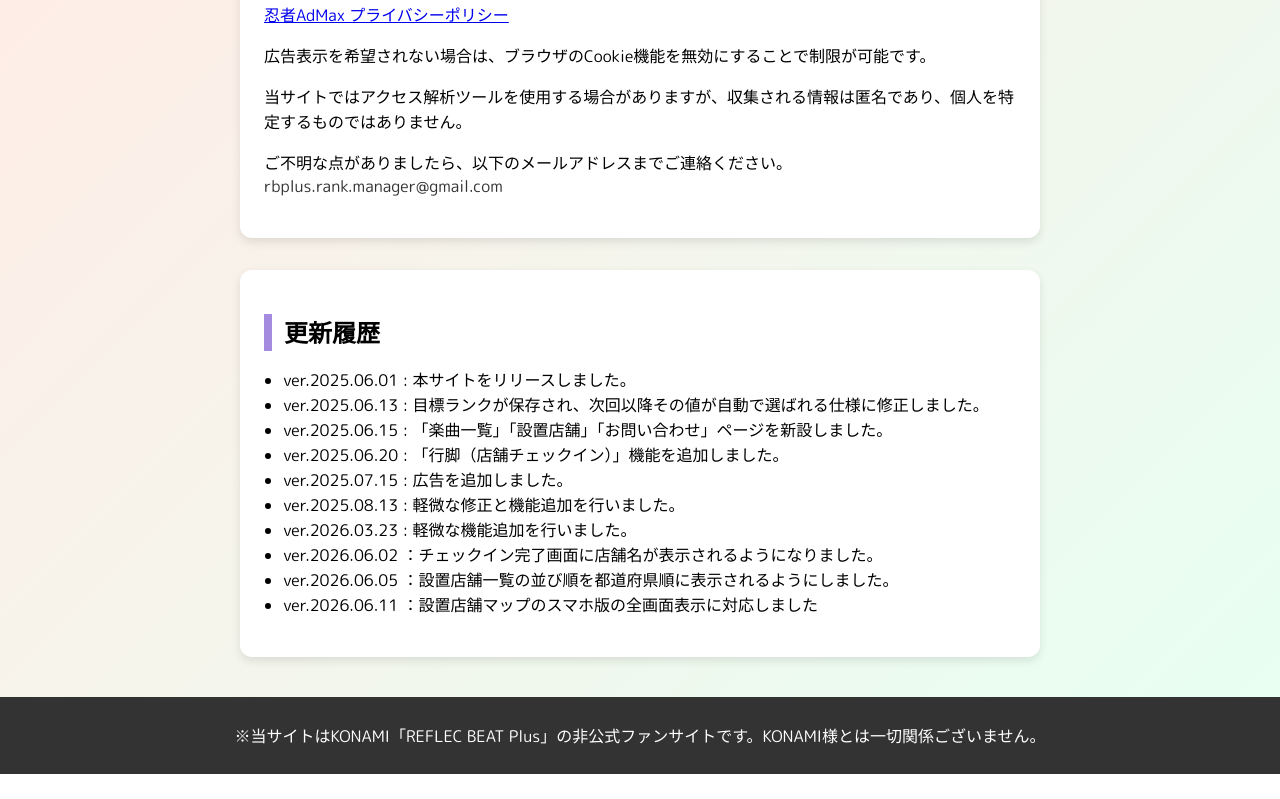
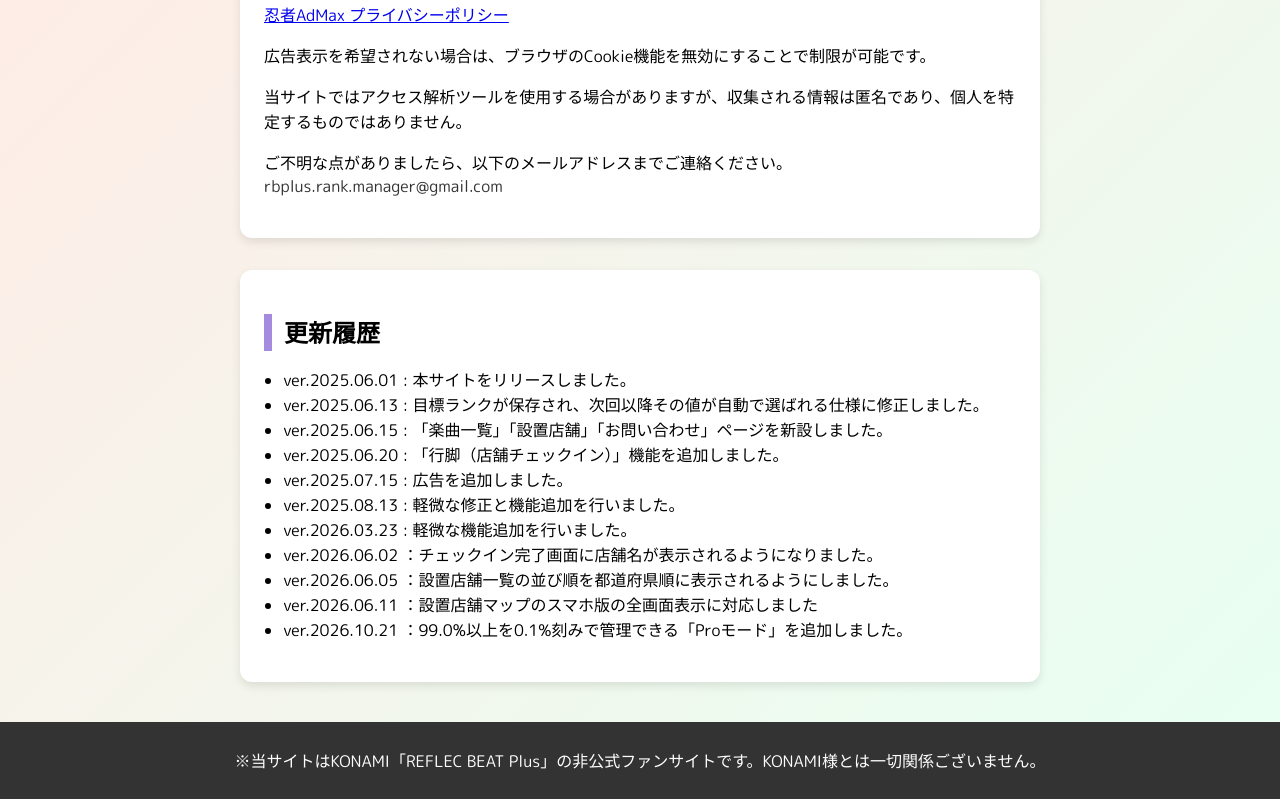
Before and after one commit to misato729/score-manager-frontend, a Vue app: page / in a window 1280 px wide. Shown: the part 2219-3018 px from the top of the page. Before the commit the page ends 2993 px from the top, so only its background shows below. Built offline with nearby package versions, Linux system fonts and the light colour scheme; no server answers; what @fawmi/vue-google-maps would draw is missing.

Commit message:
Add Pro mode to the homepage update history

```diff
--- a/src/views/Top.vue
+++ b/src/views/Top.vue
@@ -110,6 +110,7 @@
         <li>ver.2026.06.02 ：チェックイン完了画面に店舗名が表示されるようになりました。</li>
         <li>ver.2026.06.05 ：設置店舗一覧の並び順を都道府県順に表示されるようにしました。</li>
         <li>ver.2026.06.11 ：設置店舗マップのスマホ版の全画面表示に対応しました</li>
+        <li>ver.2026.10.21 ：99.0%以上を0.1%刻みで管理できる「Proモード」を追加しました。</li>
       </ul>
     </section>
 
```
